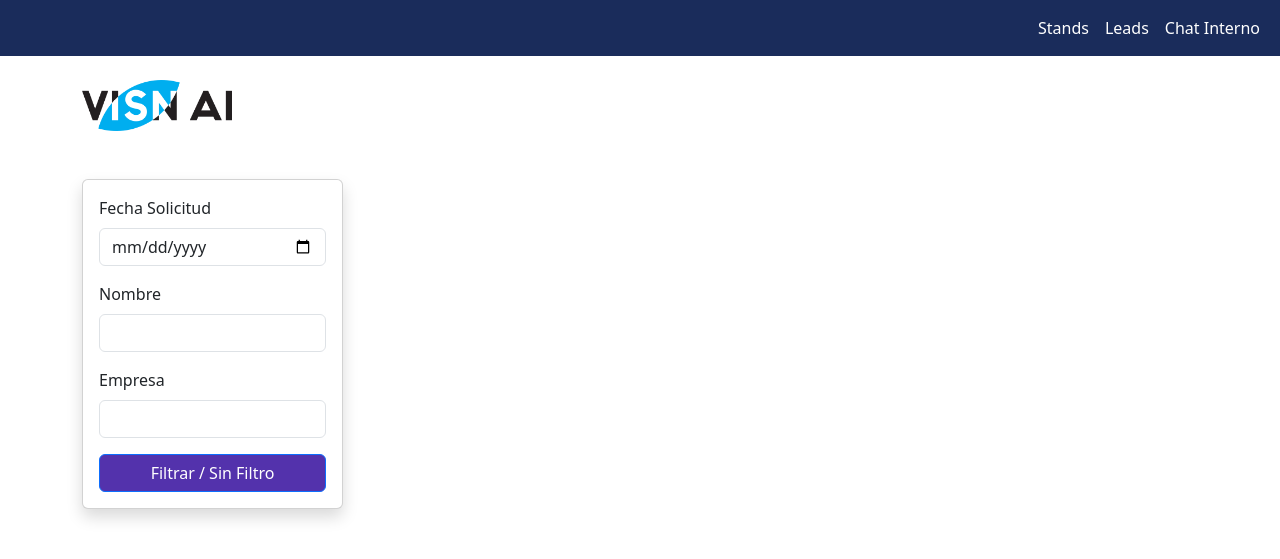
After one commit to brunomottini/expotech_2025, a Flask app: template templates/leads.html in a window 1280 px wide. The commit adds this page. Shown: the top 559 px of the page. Run offline with Flask 3, Linux system fonts and the light colour scheme; the template is opened without the code that fills it, so the values that code supplies are empty.

Commit message:
version 24 12 24

```diff
--- a/app.py
+++ b/app.py
@@ -64,14 +64,69 @@ def log_in():
         return redirect("/")
 
 
+@app.route("/leads", methods=["GET"])
+def leads():
+    # Cargar datos de la tabla
+    df_contactos = load_table_to_dataframe("expo25_contacto_persona")
+    if df_contactos is None or df_contactos.empty:
+        leads_lista = []
+    else:
+        # Obtener los parámetros de filtrado
+        fecha_registro = request.args.get("fecha_solicitud")
+        print(fecha_registro)
+        if fecha_registro:
+            fecha_registro = pd.to_datetime(fecha_registro).date()
+        nombre = request.args.get("nombre")
+        empresa = request.args.get("empresa")
+
+        # Convertir la columna de fechas para que sólo contenga año, mes y día
+        if "fecha_registro" in df_contactos.columns:
+            df_contactos["fecha_registro"] = pd.to_datetime(
+                df_contactos["fecha_registro"]
+            ).dt.date
+
+        # Aplicar filtros si los parámetros existen
+        if fecha_registro:
+            df_contactos = df_contactos[
+                df_contactos["fecha_registro"] == fecha_registro
+            ]
+        if nombre:
+            df_contactos = df_contactos[
+                df_contactos["nombre_contacto"].str.contains(
+                    nombre, case=False, na=False
+                )
+            ]
+        if empresa:
+            df_contactos = df_contactos[
+                df_contactos["nombre_empresa"].str.contains(
+                    empresa, case=False, na=False
+                )
+            ]
+
+        # Ordenar los datos por fecha_registro en orden descendente (más reciente primero)
+        if "fecha_registro" in df_contactos.columns:
+            df_contactos = df_contactos.sort_values(
+                by="fecha_registro", ascending=False
+            )
+
+        # Convertir los datos a lista
+        leads_lista = df_contactos.values.tolist()
+
+    # Obtener el parámetro 'success' del request
+    success = request.args.get("success", None)
+
+    # Renderizar la plantilla HTML y pasar los datos de usuarios al frontend
+    return render_template("leads.html", leads=leads_lista, success=success)
+
+
 @app.route("/home")
 def home():
 
     df_espacios = load_table_to_dataframe("expo25_espacios")
     if df_espacios is None or df_espacios.empty:
-        print("Tabla de espacios vacia")
         espacios_lista = []
     else:
+
         espacios_lista = df_espacios.values.tolist()
 
     # Obtener el parámetro 'success' del request
@@ -84,11 +139,9 @@ def home():
 @app.route("/agregar_espacio", methods=["POST"])
 def agregar_espacio():
     # Obtener datos del formulario
-    print("Se recivio mensaje del front")
-
     id_espacio = request.form.get("id_espacio")
     id_ocupado = request.form.get("id_ocupado", None)
-    id_empresa = request.form.get("id_empresa", None)
+    # id_empresa = request.form.get("id_empresa", None)
     nombre_empresa = request.form.get("nombre_empresa", None)
 
     try:
@@ -107,16 +160,15 @@ def agregar_espacio():
             query = """
             UPDATE expo25_espacios
             SET ocupado = COALESCE(?, ocupado),
-                id_empresa = COALESCE(?, id_empresa),
                 nombre_empresa = COALESCE(?, nombre_empresa)
             WHERE id_espacio = ?
             """
-            cursor.execute(query, (id_ocupado, id_empresa, nombre_empresa, id_espacio))
+            cursor.execute(query, (id_ocupado, nombre_empresa, id_espacio))
         else:
             # Insertar nuevo registro con valores por defecto si faltan campos
             query = """
-            INSERT INTO expo25_espacios (id_espacio, ocupado, id_empresa, nombre_empresa)
-            VALUES (?, ?, ?, ?)
+            INSERT INTO expo25_espacios (id_espacio, ocupado, nombre_empresa)
+            VALUES (?, ?, ?)
             """
             cursor.execute(
                 query,
@@ -125,7 +177,6 @@ def agregar_espacio():
                     (
                         id_ocupado if id_ocupado else "No"
                     ),  # Valor por defecto para ocupado
-                    id_empresa,  # Puede ser NULL
                     nombre_empresa,  # Puede ser NULL
                 ),
             )
--- a/grafo_agente.py
+++ b/grafo_agente.py
@@ -52,7 +52,7 @@ class expo_state(TypedDict):
 
 
 @tool("retriever_azure_search", return_direct=True)
-def retriever_azure_search(query: str, k: int = 4, score_threshold: float = 0.8):
+def retriever_azure_search(query: str, k: int = 3, score_threshold: float = 0.80):
     """
     Search for information specifically about Expotech Panama 2025. For any questions related to the event, exhibitors, schedules, speakers, venues, or any details about Expotech Panama 2025, you must use this tool.
     """
@@ -207,7 +207,7 @@ def obtener_espacios() -> str:
 
         # Leer los datos de la tabla expo25_espacios
         query = """
-        SELECT id_espacio, ocupado, id_empresa, nombre_empresa
+        SELECT id_espacio, ocupado, nombre_empresa
         FROM expo25_espacios
         """
         cursor.execute(query)
--- a/tablas/login.csv
+++ b/tablas/login.csv
@@ -1,4 +1,6 @@
 name,password
 a,a
-s,s
-d,d
+ygonzalez,1wX=T7sw
+edegracia,YZf)oZ3u
+cciap_guest,r}YKzIF8
+visnai,20visnai25
--- a/templates/chat.html
+++ b/templates/chat.html
@@ -33,7 +33,10 @@
 			<div class="collapse navbar-collapse" id="navbarNav">
 				<ul class="navbar-nav ms-auto">
 					<li class="nav-item">
-						<a class="nav-link text-white active" aria-current="page" href="/home">Home</a>
+						<a class="nav-link text-white active" aria-current="page" href="/home">Stands</a>
+					</li>
+					<li class="nav-item">
+						<a class="nav-link text-white" href="/leads">Leads</a>
 					</li>
 					<li class="nav-item">
 						<a class="nav-link text-white" href="/chat">Chat Interno</a>
--- /dev/null
+++ b/templates/leads.html
@@ -0,0 +1,141 @@
+<!DOCTYPE html>
+<html lang="en">
+
+<head>
+    <meta charset="UTF-8">
+    <meta name="viewport" content="width=device-width, initial-scale=1.0">
+    <title>Admin Portal</title>
+    <link href="https://cdn.jsdelivr.net/npm/bootstrap@5.3.3/dist/css/bootstrap.min.css" rel="stylesheet"
+        integrity="sha384-QWTKZyjpPEjISv5WaRU9OFeRpok6YctnYmDr5pNlyT2bRjXh0JMhjY6hW+ALEwIH" crossorigin="anonymous">
+    <script src="https://cdn.jsdelivr.net/npm/bootstrap@5.3.3/dist/js/bootstrap.bundle.min.js"
+        integrity="sha384-YvpcrYf0tY3lHB60NNkmXc5s9fDVZLESaAA55NDzOxhy9GkcIdslK1eN7N6jIeHz"
+        crossorigin="anonymous"></script>
+    <style>
+        body {
+            background-color: #ffffff;
+        }
+
+        .card-custom {
+            border-radius: 15px;
+            box-shadow: 0px 4px 6px rgba(0, 0, 0, 0.1);
+            background-color: #fefefe;
+            color: #1a2c5b;
+        }
+
+        .card-header {
+            font-weight: bold;
+            font-size: 1.2rem;
+            border-bottom: 2px solid #ffffff;
+        }
+    </style>
+</head>
+
+<body>
+    <nav class="navbar navbar-expand-lg navbar-nav-scroll" style="background-color: #1a2c5b;">
+        <div class="container-fluid">
+            <button class="navbar-toggler" type="button" data-bs-toggle="collapse" data-bs-target="#navbarNav"
+                aria-controls="navbarNav" aria-expanded="false" aria-label="Toggle navigation">
+                <span class="navbar-toggler-icon"></span>
+            </button>
+            <div class="collapse navbar-collapse" id="navbarNav">
+                <ul class="navbar-nav ms-auto">
+                    <li class="nav-item">
+                        <a class="nav-link text-white active" aria-current="page" href="/home">Stands</a>
+                    </li>
+                    <li class="nav-item">
+                        <a class="nav-link text-white" href="/leads">Leads</a>
+                    </li>
+                    <li class="nav-item">
+                        <a class="nav-link text-white" href="/chat">Chat Interno</a>
+                    </li>
+                </ul>
+            </div>
+        </div>
+    </nav>
+
+    <!-- Logo -->
+    <div class="container my-4">
+        <div class="row">
+            <div class="col-md-12 text-start">
+                <img src="/static//empresas/visnai_logo_mail.png" alt="VisnAI Logo" width="150" height="auto">
+            </div>
+        </div>
+    </div>
+
+    <div class="container my-5">
+        <!-- Mostrar mensaje de éxito -->
+        <div class="row">
+
+            <!-- Columna izquierda: Formulario de filtro -->
+            <div class="col-md-3">
+                <div class="card mb-4 shadow">
+                    <div class="card-body">
+                        <form action="/leads" method="get">
+                            <div class="mb-3">
+                                <label for="fecha_solicitud" class="form-label">Fecha Solicitud</label>
+                                <input type="date" class="form-control" id="fecha_solicitud" name="fecha_solicitud">
+                            </div>
+                            <div class="mb-3">
+                                <label for="nombre" class="form-label">Nombre</label>
+                                <input type="text" class="form-control" id="nombre" name="nombre">
+                            </div>
+                            <div class="mb-3">
+                                <label for="empresa" class="form-label">Empresa</label>
+                                <input type="text" class="form-control" id="empresa" name="empresa">
+                            </div>
+                            <button type="submit" class="btn btn-primary w-100" style="background-color: #5332ac;">
+                                Filtrar / Sin Filtro
+                            </button>
+                        </form>
+                    </div>
+                </div>
+            </div>
+
+
+
+            <!-- Columna derecha: Tarjetas -->
+            <div class="col-md-9">
+                <div class="row">
+                    {% for lead in leads %}
+                    <div class="col-md-12 mb-4">
+                        <div class="card card-custom">
+                            <div class="card-body">
+                                <div class="row">
+                                    <div class="col-md-6">
+                                        <p><strong>Id Contacto:</strong> {{ lead[0] }}</p>
+                                        <p><strong>Fecha Solicitud:</strong> {{ lead[1] }}</p>
+                                        <p><strong>Nombre:</strong> {{ lead[2] }}</p>
+                                    </div>
+                                    <div class="col-md-6">
+                                        <p><strong>Empresa:</strong> {{ lead[3] }}</p>
+                                        <p><strong>Mail:</strong> {{ lead[4] }}</p>
+                                        <p><strong>Número:</strong> {{ lead[5] }}</p>
+                                    </div>
+                                </div>
+                                <p><strong>Motivo:</strong> {{ lead[6] }}</p>
+                            </div>
+                        </div>
+                    </div>
+                    {% endfor %}
+                </div>
+            </div>
+        </div>
+    </div>
+
+    <script>
+        function validarFormulario() {
+            const idEspacio = document.getElementById('id_espacio').value;
+            const idEspacioError = document.getElementById('id_espacio_error');
+
+            if (idEspacio < 4001 || idEspacio > 4042) {
+                idEspacioError.style.display = 'block';
+                return false;
+            }
+
+            idEspacioError.style.display = 'none';
+            return true;
+        }
+    </script>
+</body>
+
+</html>
--- a/templates/login.html
+++ b/templates/login.html
@@ -27,7 +27,7 @@
             </div>
             <form action="/login" method="POST">
                 <div class="mb-3">
-                    <input type="text" name="name" class="form-control" placeholder="Email" required>
+                    <input type="text" name="name" class="form-control" placeholder="User" required>
                 </div>
                 <div class="mb-3">
                     <input type="password" name="password" class="form-control" placeholder="Password" required>
```
Also changed, not shown: templates/home.html (+47 -28 lines), 4 other files.
